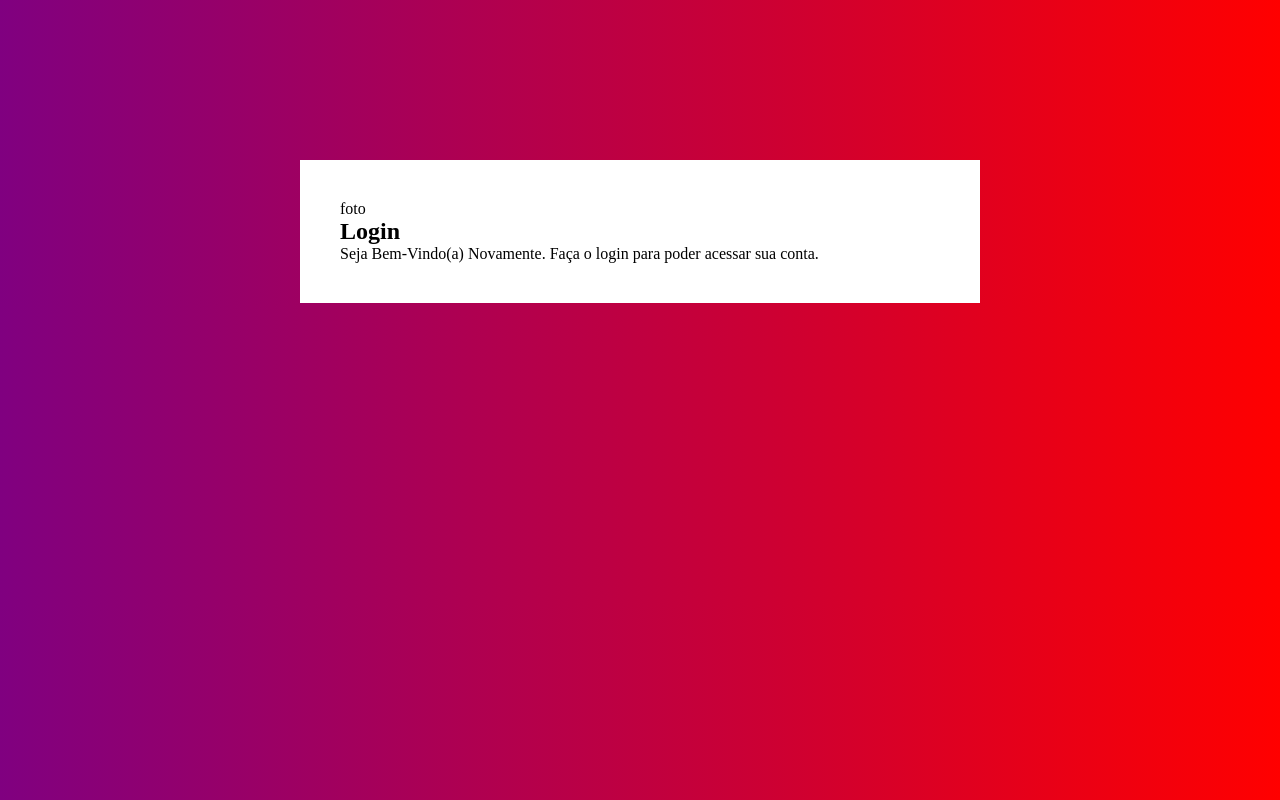
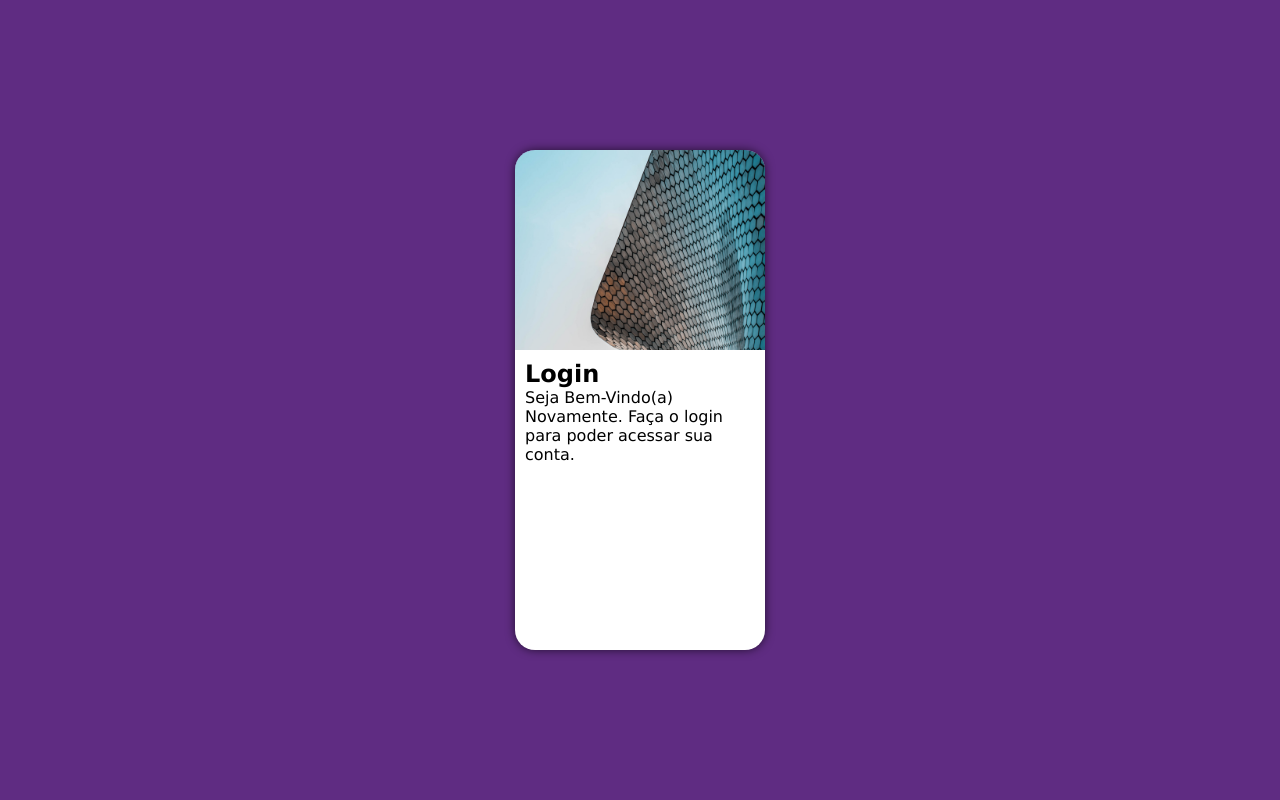
Before and after one commit to ianmaicon/projeto-login, a plain HTML site: page pjlogin.html in a window 1280 px wide. Drawn offline with Linux system fonts and the light colour scheme.

Commit message:
background aplicado

```diff
--- a/estilos/style.css
+++ b/estilos/style.css
@@ -6,19 +6,54 @@ Verde #49a09d
 lilás #5f2c82
 */
 
+:root {
+    --lilas: #5f2c82;
+}
+
 * {
+    font-family: 'Lucida Sans', 'Lucida Sans Regular', 'Lucida Grande', 'Lucida Sans Unicode', Geneva, Verdana, sans-serif;
     padding: 0px;
     margin: 0px;
+    box-sizing: border-box;
 }
 
-body {
-    background-image: linear-gradient(to right, purple, red);
+body, html {
+    background-color: var(--lilas);
+    height: 100vh;
+    width: 100vw;
+
 }
 
 main {
+    position: relative;
+    height: 100vh;
+    width: 100vw;
+}
+
+section#login {
+    position: absolute;
+    top: 50%;
+    left: 50%;
+    transform: translate(-50%, -50%);
+
     background-color: white;
-    width: 600px;
-    padding: 40px;
-    margin: auto;
-    margin-top: 20vh;
+    width: 250px;
+    height: 500px;
+    border-radius: 20px;
+    overflow: hidden;
+    box-shadow: 0px 0px 10px rgba(0, 0, 0, 0.629);
 }
+
+section#login > div#imagem {
+    display: block;
+    background: #5f2c82 url(../imagens/pexels-luis-ruiz-1774931.jpg);
+    background-size: cover;
+    background-repeat: no-repeat;
+    height: 200px;
+    background-position: center, bottom;
+}
+
+section#login > div#formulario {
+    display: block;
+    padding: 10px;
+}
--- a/pjlogin.html
+++ b/pjlogin.html
@@ -10,8 +10,8 @@
 <body>
     <main>
         <section id="login">
+
             <div id="imagem">
-                foto
             </div>
 
             <div id="formulario">
@@ -20,8 +20,12 @@
                 <form action="login.php" method="post">
 
                 </form>
+
             </div>
+
         </section>
+
     </main>
+
 </body>
 </html>
```
